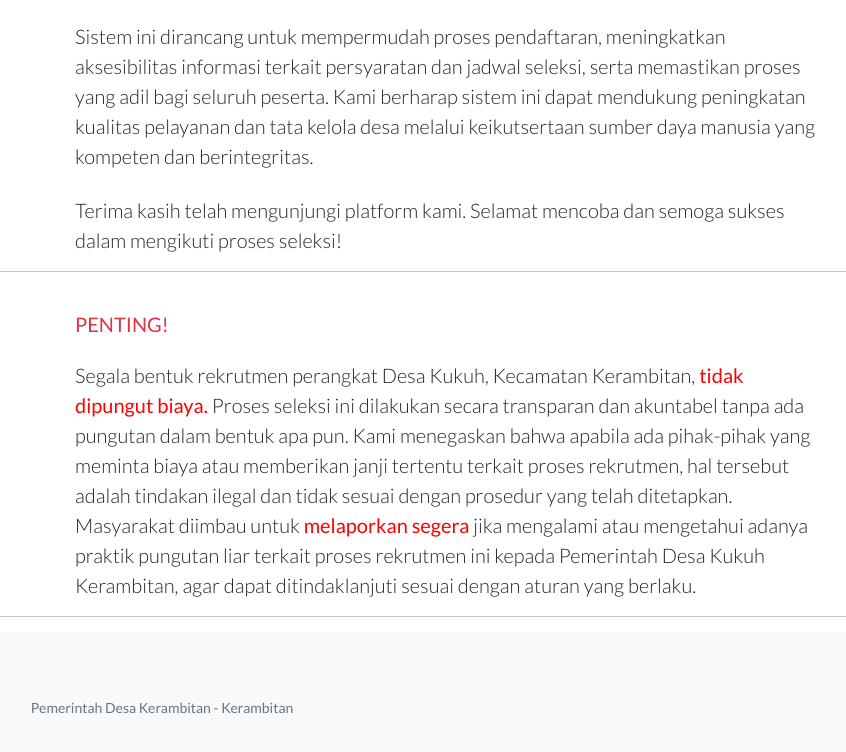
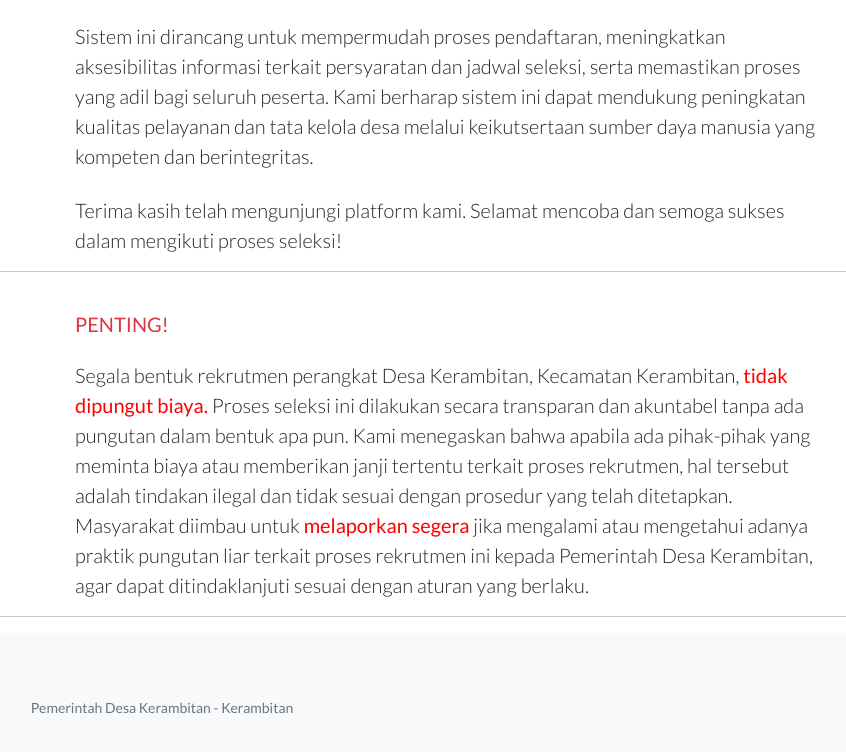
Before and after one commit to Dx-Guz/dx-guz.github.io, a plain HTML site: page index.html in a window 1280 px wide. Shown: the part 1408-2160 px from the top of the page, without its empty margins (193-1039 px from the left). Drawn offline with nearby package versions, Linux system fonts and the light colour scheme.

Commit message:
Update index.html

```diff
--- a/index.html
+++ b/index.html
@@ -102,7 +102,7 @@
                 <div class="row g-0 justify-content-center">
                     <div class="col-lg-8">
                         <h2 class="lead mb-0 text-danger"><b>PENTING!</b></h2><br>
-                        <p class="lead mb-0">Segala bentuk rekrutmen perangkat Desa Kukuh, Kecamatan Kerambitan, <span style="color: #ff0000;"><strong>tidak dipungut biaya.</strong></span> Proses seleksi ini dilakukan secara transparan dan akuntabel tanpa ada pungutan dalam bentuk apa pun. Kami menegaskan bahwa apabila ada pihak-pihak yang meminta biaya atau memberikan janji tertentu terkait proses rekrutmen, hal tersebut adalah tindakan ilegal dan tidak sesuai dengan prosedur yang telah ditetapkan. Masyarakat diimbau untuk <span style="color: #ff0000;"><strong>melaporkan segera</strong></span> jika mengalami atau mengetahui adanya praktik pungutan liar terkait proses rekrutmen ini kepada Pemerintah Desa Kukuh Kerambitan, agar dapat ditindaklanjuti sesuai dengan aturan yang berlaku.</p>
+                        <p class="lead mb-0">Segala bentuk rekrutmen perangkat Desa Kerambitan, Kecamatan Kerambitan, <span style="color: #ff0000;"><strong>tidak dipungut biaya.</strong></span> Proses seleksi ini dilakukan secara transparan dan akuntabel tanpa ada pungutan dalam bentuk apa pun. Kami menegaskan bahwa apabila ada pihak-pihak yang meminta biaya atau memberikan janji tertentu terkait proses rekrutmen, hal tersebut adalah tindakan ilegal dan tidak sesuai dengan prosedur yang telah ditetapkan. Masyarakat diimbau untuk <span style="color: #ff0000;"><strong>melaporkan segera</strong></span> jika mengalami atau mengetahui adanya praktik pungutan liar terkait proses rekrutmen ini kepada Pemerintah Desa Kerambitan, agar dapat ditindaklanjuti sesuai dengan aturan yang berlaku.</p>
                     </div>
                 </div><hr>
             </div>
```
